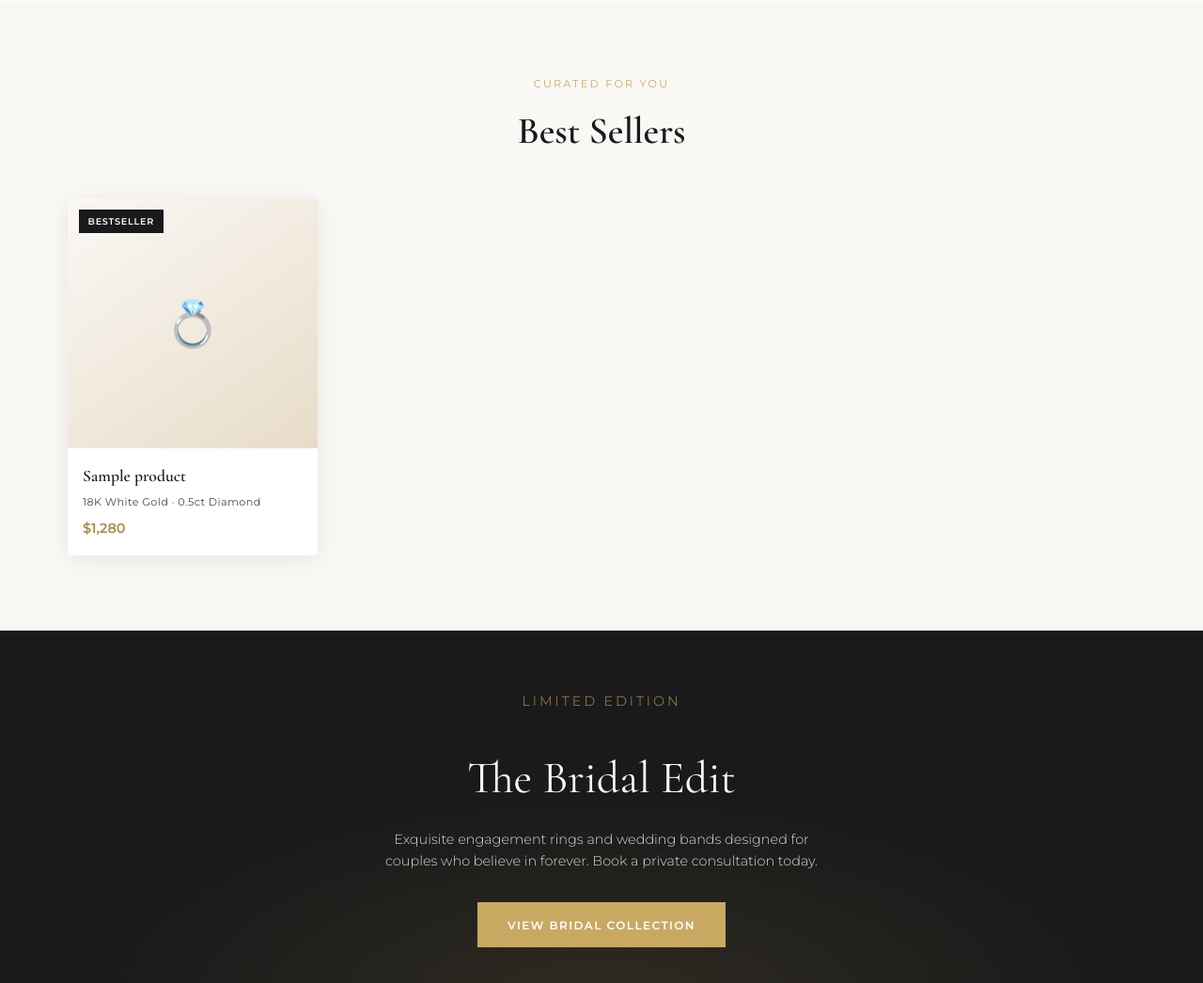
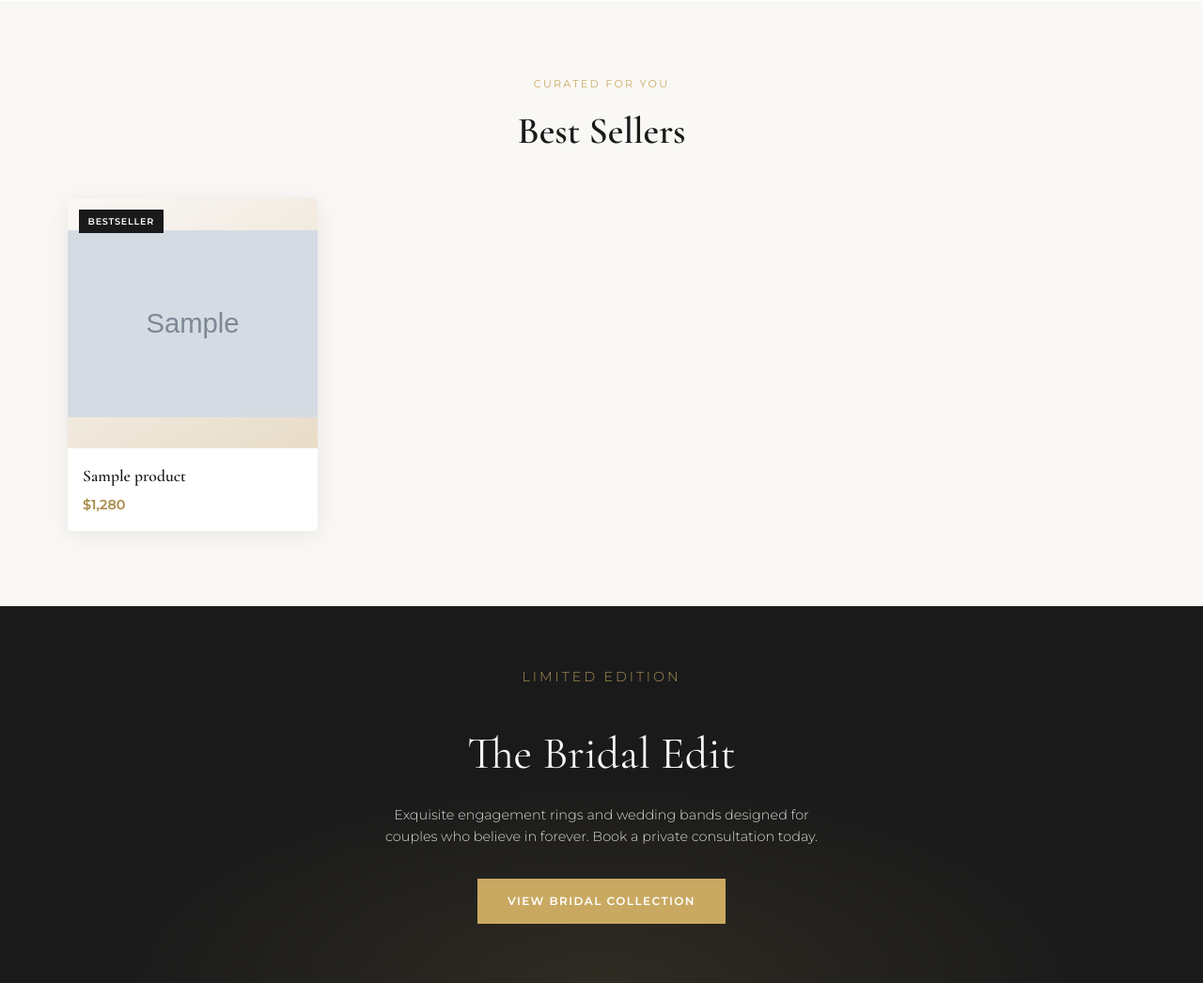
Before and after one commit to Avneesh-shrivastava/jewelry, a Django app: page / in a window 1280 px wide. Shown: the part 1555-2601 px from the top of the page at 94% size. Run offline with Django 5.2, Linux system fonts and the light colour scheme; tables that the repository leaves empty hold one stand-in row (values such as "Sample post"); grey boxes marked "Sample" are stand-in pictures.

Commit message:
Update home_page.html

```diff
--- a/zevera/templates/home_page.html
+++ b/zevera/templates/home_page.html
@@ -1168,18 +1168,18 @@
       </div>
       <div class="product-grid">
         {% for product in best_sellers %}
-        <article class="product-card">
+        <a href="/product-overview/{{product.id}}"><article class="product-card">
           <div class="product-image">
-            <div class="product-image-bg p1">💍</div>
+            <div class="product-image-bg p1"><img src="{{product.image.url}}"></div>
             <span class="product-badge">Bestseller</span>
             <button class="product-wishlist" aria-label="Add to wishlist">♡</button>
           </div>
           <div class="product-info">
             <h3>{{product.name}}</h3>
-            <p class="material">18K White Gold · 0.5ct Diamond</p>
             <p class="product-price">$1,280</p>
           </div>
         </article>
+        </a>
         {% endfor %}
         <!-- <article class="product-card">
           <div class="product-image">
```
